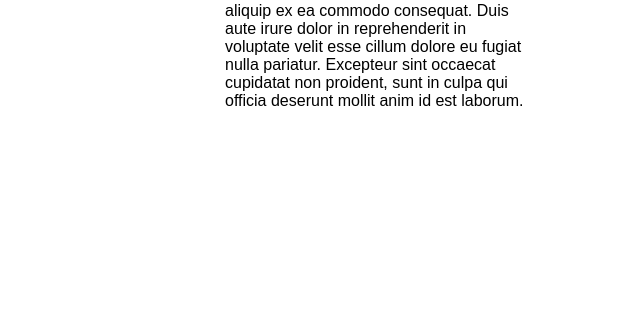
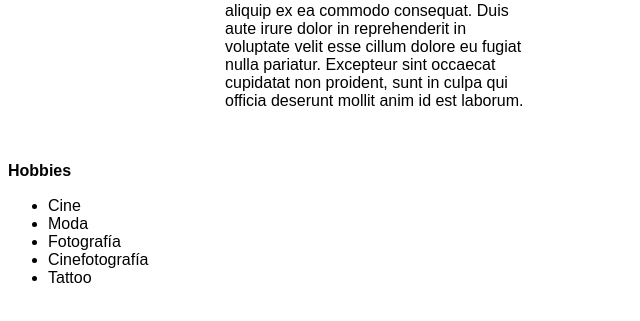
Before and after one commit to EliLV21/animalPrint, a plain HTML site: page magenta/magenta.html in a window 1280 px wide. Shown: the part 159-480 px from the top of the page, without its empty margins (0-640 px from the left). Drawn offline with Linux system fonts and the light colour scheme.

Commit message:
algunos ajustes

```diff
--- a/magenta/assets/css/theme.css
+++ b/magenta/assets/css/theme.css
@@ -15,3 +15,13 @@ p {
   left: 225px;
   top: 55px;
 }
+
+h4 {
+  position: absolute;
+  top: 300px;
+}
+
+ul {
+  position: absolute;
+  top: 340px;
+}
--- a/magenta/magenta.html
+++ b/magenta/magenta.html
@@ -20,5 +20,17 @@
         </p>
       </article>
     </section>
+    <section>
+      <p>
+        <h4>Hobbies</h4>
+      </p>
+      <ul>
+        <li>Cine</li>
+        <li>Moda</li>
+        <li>Fotografía</li>
+        <li>Cinefotografía</li>
+        <li>Tattoo</li>
+      </ul>
+    </section>
   </body>
 </html>
```
